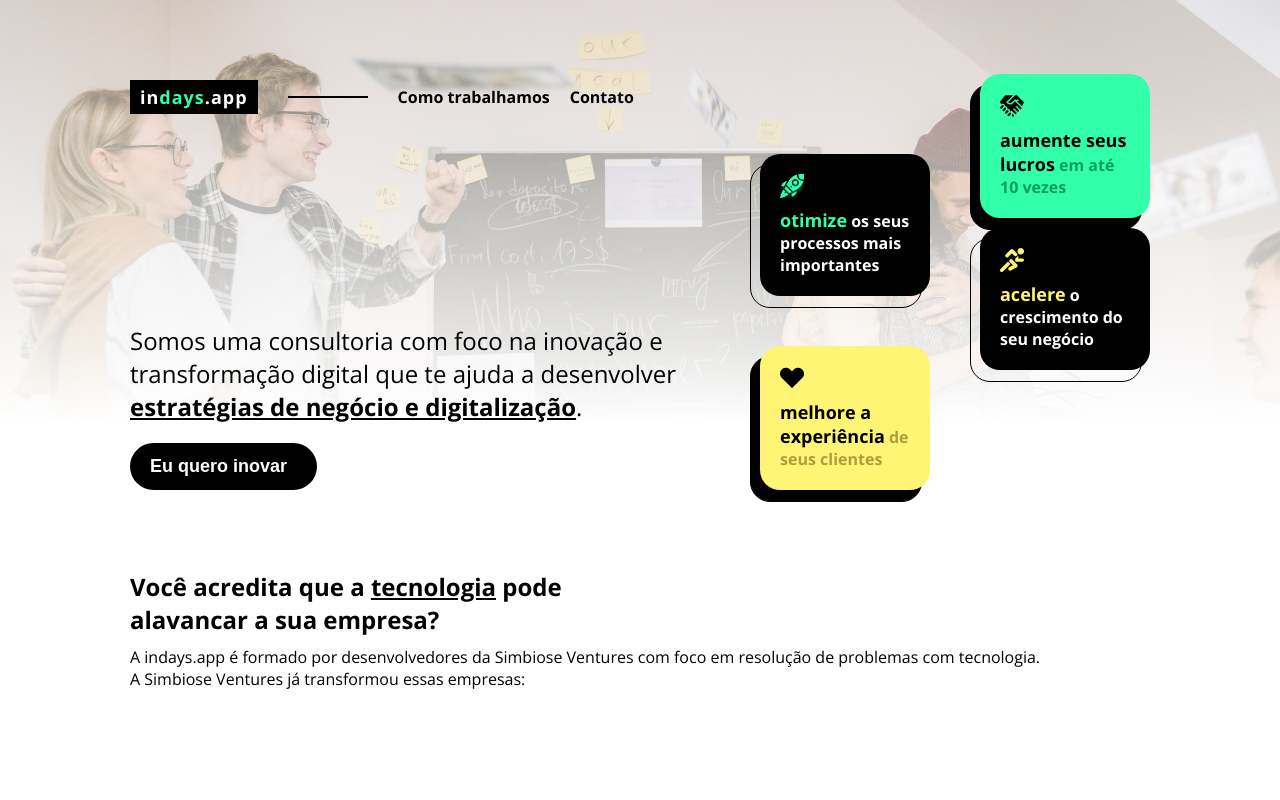
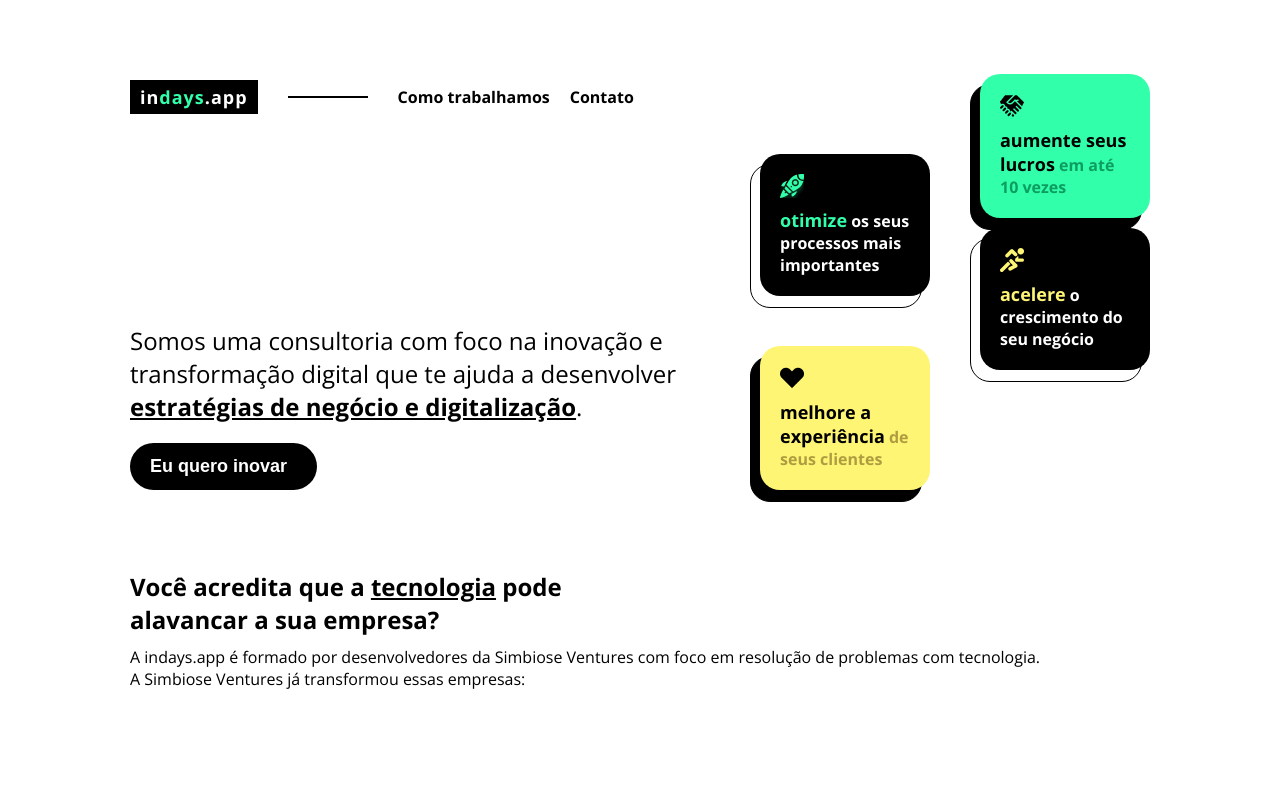
Before and after one commit to loliveirawebdev/indays.app-landing-page, a Next.js app: page / in a window 1280 px wide. Shown: the top 800 px of the page. Built offline with nearby package versions, Linux system fonts and the light colour scheme; no server answers.

Commit message:
chore: test background image

```diff
--- a/styles/Index.module.scss
+++ b/styles/Index.module.scss
@@ -13,10 +13,10 @@
     height: 100%;
     display: block;
     position: absolute;
-    background-size: cover;
-    background-position: 45%;
-    background-repeat: no-repeat;
-    background-image: url("/assets/header-background.jpg");
+    // background-size: cover;
+    // background-position: 45%;
+    // background-repeat: no-repeat;
+    // background-image: url("/assets/header-background.jpg");
   }
 
   &::after {
```
